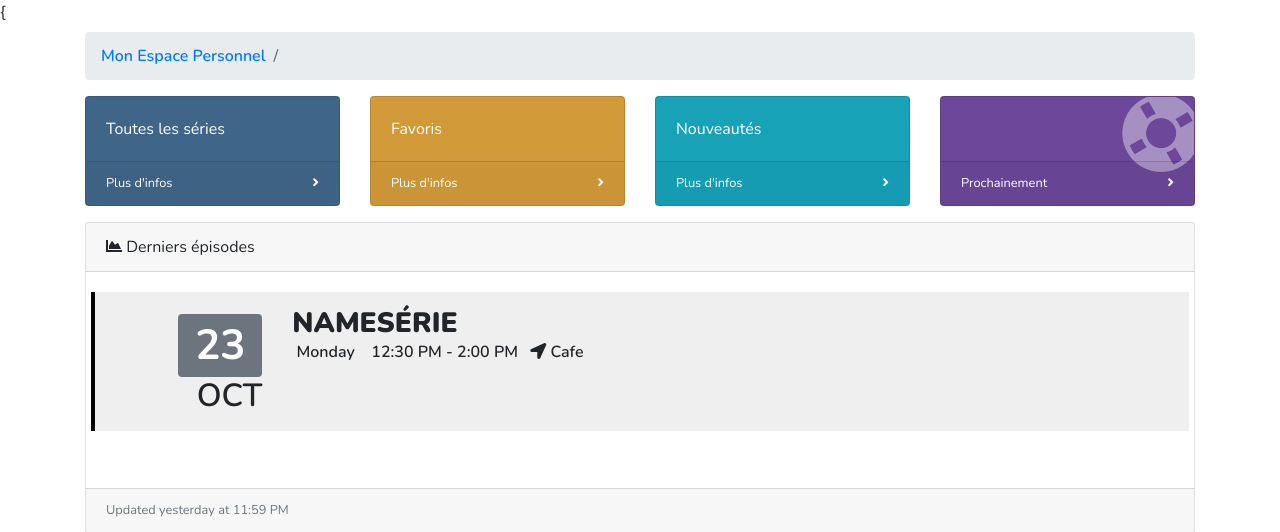
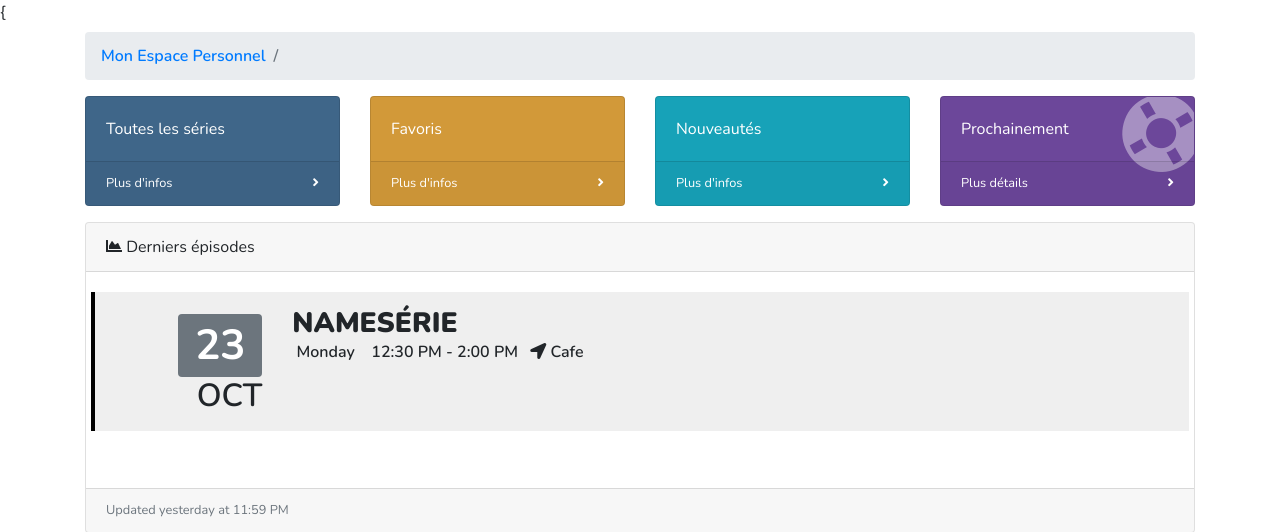
Before and after one commit to ClementLoubiere/serial-watchers, a Symfony app: template templates/user/dashboard.html.twig in a window 1280 px wide. Shown: the part 84-616 px from the top of the page. Run offline with Twig, Linux system fonts and the light colour scheme; the template is opened without the code that fills it, so the values that code supplies are empty; some libraries are stand-ins or nearby versions.

Commit message:
Merge branch 'master' into julia
# Conflicts:
#	src/Controller/SeriesController.php

```diff
--- a/templates/user/dashboard.html.twig
+++ b/templates/user/dashboard.html.twig
@@ -79,10 +79,10 @@
                     <div class="card-body-icon">
                         <i class="fas fa-fw fa-life-ring"></i>
                     </div>
-                    <div class="mr-5"></div>
+                    <div class="mr-5">Prochainement</div>
                 </div>
                 <a class="card-footer text-white clearfix small z-1" href="{{ path('app_user_nextseries') }}">
-                    <span class="float-left">Prochainement</span>
+                    <span class="float-left">Plus détails</span>
                     <span class="float-right">
                     <i class="fas fa-angle-right"></i>
                   </span>
--- a/templates/user/series/userSerie.js
+++ /dev/null
@@ -1,4 +0,0 @@
-$(document).ready(function () {
-
-
-});
```
